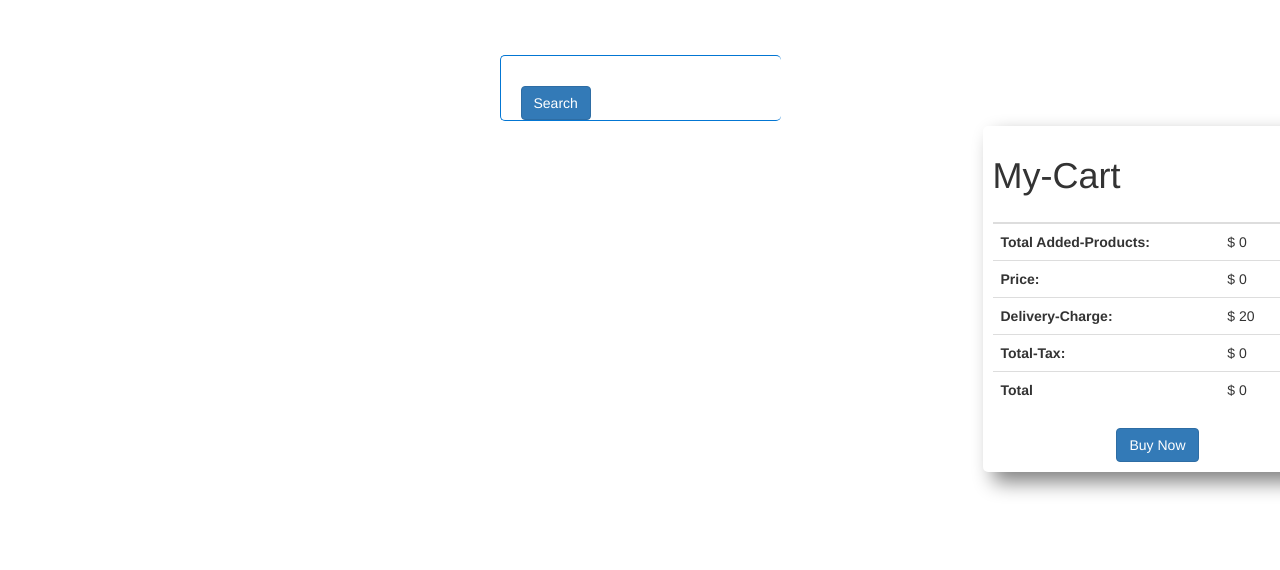
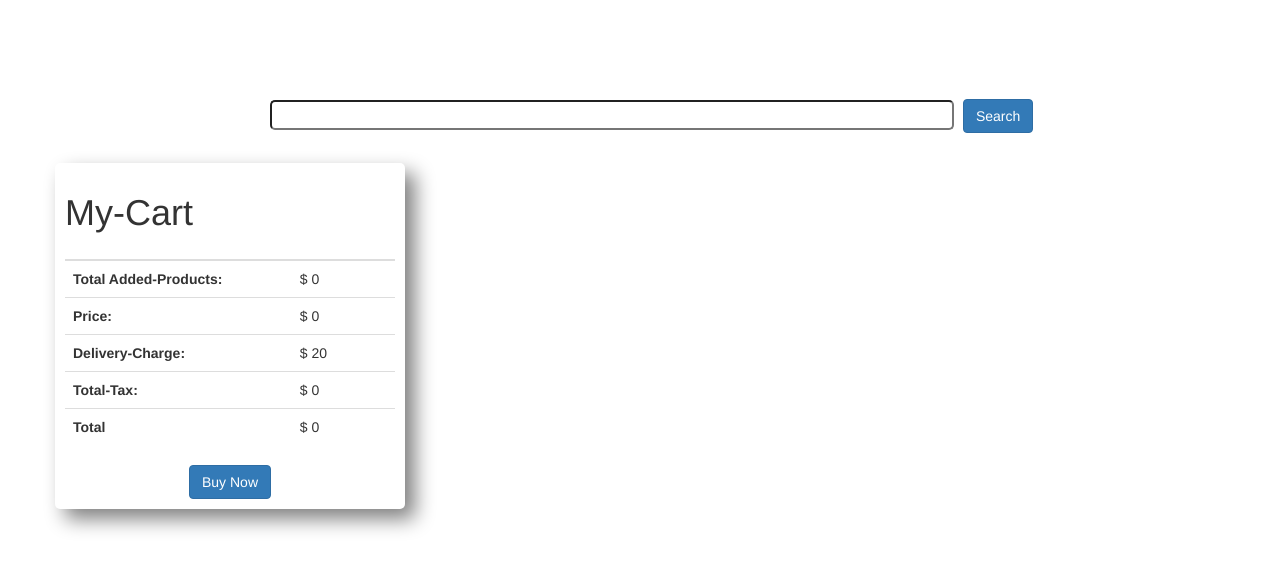
Before and after one commit to zarakhatun58/ranga-store-pro, a plain HTML site: page index.html in a window 1280 px wide. Drawn offline with nearby package versions, Linux system fonts and the light colour scheme; no server answers.

Commit message:
css class input button added

```diff
--- a/css/style.css
+++ b/css/style.css
@@ -1,29 +1,42 @@
 body {
   overflow-x: hidden;
   font-family: "Montserrat", sans-serif;
+
 }
-.search-field {
-  border: none;
-  border-radius: 50px;
-  padding: 5px;
+
+#input-field{
+  width:60%;
+  margin-left: 200px;
+  margin-top: 50px;
+
+  height:30px;
+  border-radius: 5px;
+
+
+}
+
+ .search-field {
   outline: none;
 }
+
 .search-field:hover {
   outline: none;
-  border: none;
+
 }
 .search-box {
   border: 1px solid rgb(3, 118, 211);
-  width: 281px;
+  width:auto;
   border-radius: 5px;
   margin: auto;
   margin-top: 50px;
   border-right: none;
+  border: none;
 }
 .search-button {
   padding: 10px 50px;
-  border-radius: 25px;
-  margin-left: 20px;
+  border-radius: 5px;
+  margin-left: 5px;
+  background-color: rgb(51, 146, 146);
 }
 #all-products {
   display: grid;
--- a/index.html
+++ b/index.html
@@ -17,12 +17,16 @@
   <link href="https://fonts.googleapis.com/css2?family=Montserrat:wght@300;400;500&display=swap" rel="stylesheet" />
 </head>
 
-<body>
-  <header></header>
+<body class="container">
+  <header>
+
+
+  </header>
   <main class="main">
     <div class="search-field">
       <div class="search-box">
-        <input id="input-field" class="search-field" type="text" />
+        <input id="input-field" class="search-field w-50" type="text">
+
         <button type="button" class="btn btn-primary search-button" data-toggle="button" aria-pressed="false"
           autocomplete="off" id="search-btn" onclick="loadProducts()">
           Search
@@ -30,12 +34,12 @@
       </div>
     </div>
     <div class="row">
-      <div class="col-md-9 col-lg-9 col-sm-7">
+      <div class="row-cols-1 row-cols-md-3 g-4">
         <div id="all-products" class="">
           <h1></h1>
         </div>
       </div>
-      <div class="col-md-3 col-lg-3 col-sm-5 cart-main">
+      <div class="row-cols-1 row-cols-md-3 g-4">
         <div class="cart" id="my-cart">
           <table class="table">
             <thead>
--- a/js/app.js
+++ b/js/app.js
@@ -20,8 +20,10 @@ const showProducts = (products) => {
       <h3>${product.title}</h3>
       <p>Category: ${product.category}</p>
       <h2>Price: $ ${product.price}</h2>
+      <h4>Total-Rating : ${count}   </h4>
+        <h5>Average-rating: ${rate}</h5>
       <button onclick="addToCart(${product.id},${product.price})" id="addToCart-btn" class="buy-now btn btn-success">add to cart</button>
-      <button id="details-btn" class="btn btn-danger">Details</button></div>
+      <button id="details-btn" onclick='showDetails(${product.price},${rate})' class="btn btn-danger" data-bs-toggle="modal" data-bs-target="#exampleModal">Details</button></div>
       `;
     document.getElementById("all-products").appendChild(div);
   }
```
